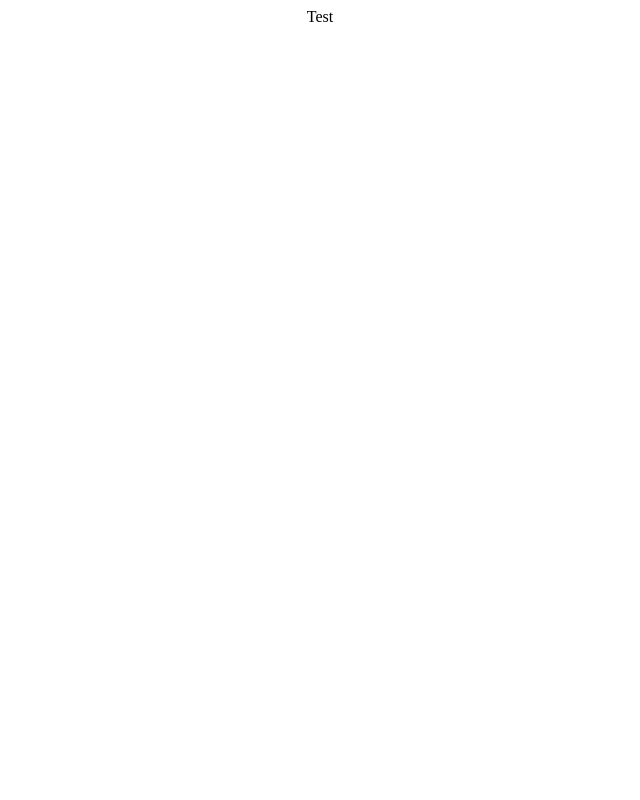
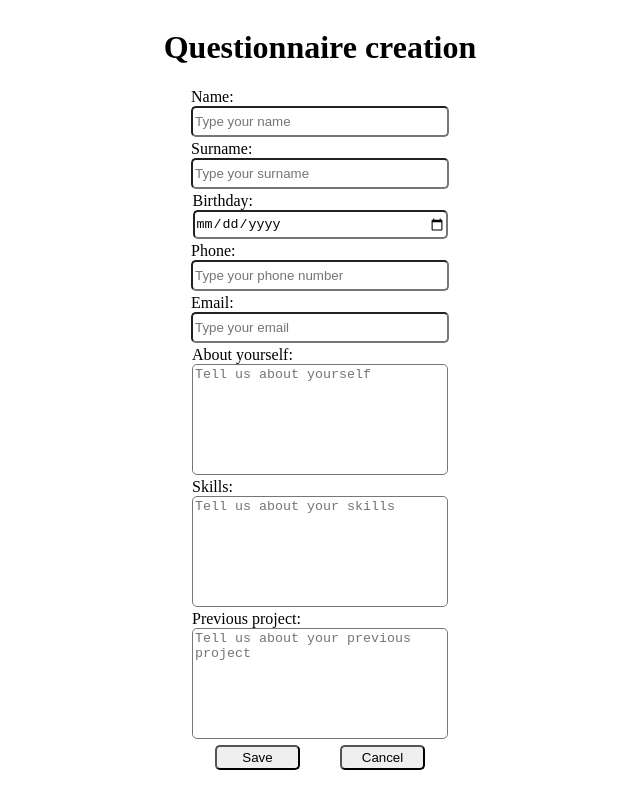
Before and after one commit to DzmitryYesis/andersen-trainee-app, a React (Create React App) app: page / in a window 1280 px wide. Shown: the whole page, without its empty margins (320-960 px from the left). Built offline with nearby package versions, Linux system fonts and the light colour scheme.

Commit message:
feat: build App component

```diff
--- a/src/App.css
+++ b/src/App.css
@@ -1,38 +1,12 @@
 .App {
-  text-align: center;
+    display: flex;
+    flex-direction: column;
+    align-items: center;
 }
 
-.App-logo {
-  height: 40vmin;
-  pointer-events: none;
+.ButtonBlock {
+    display: flex;
+    flex-direction: row;
+    justify-content: space-around;
+    width: 250px;
 }
-
-@media (prefers-reduced-motion: no-preference) {
-  .App-logo {
-    animation: App-logo-spin infinite 20s linear;
-  }
-}
-
-.App-header {
-  background-color: #282c34;
-  min-height: 100vh;
-  display: flex;
-  flex-direction: column;
-  align-items: center;
-  justify-content: center;
-  font-size: calc(10px + 2vmin);
-  color: white;
-}
-
-.App-link {
-  color: #61dafb;
-}
-
-@keyframes App-logo-spin {
-  from {
-    transform: rotate(0deg);
-  }
-  to {
-    transform: rotate(360deg);
-  }
-}
--- a/src/App.js
+++ b/src/App.js
@@ -1,10 +1,29 @@
 import React from 'react';
 import './App.css';
+import MyInput from "./components/input/myInput";
+import MyTextarea from "./components/textarea/myTextarea";
+import MyButton from "./components/button/myButton";
 
 class App extends React.Component {
-  render() {
-    return <div className="App">Test</div>;
-  }
+    render() {
+        return <div className='App'>
+            <h1>Questionnaire creation</h1>
+            <MyInput label={'Name'} placeholder={'Type your name'} type={'text'}/>
+            <MyInput label={'Surname'} placeholder={'Type your surname'} type={'text'}/>
+            <MyInput label={'Birthday'} placeholder={'Select'} type={'date'}/>
+            <MyInput label={'Phone'} placeholder={'Type your phone number'}
+                     type={'text'}/>
+            <MyInput label={'Email'} placeholder={'Type your email'} type={'text'}/>
+            <MyTextarea label={'About yourself'} placeholder={'Tell us about yourself'}/>
+            <MyTextarea label={'Skills'} placeholder={'Tell us about your skills'}/>
+            <MyTextarea label={'Previous project'}
+                        placeholder={'Tell us about your previous project'}/>
+            <div className='ButtonBlock'>
+                <MyButton name={'Save'}/>
+                <MyButton name={'Cancel'}/>
+            </div>
+        </div>;
+    }
 }
 
 export default App;
```
